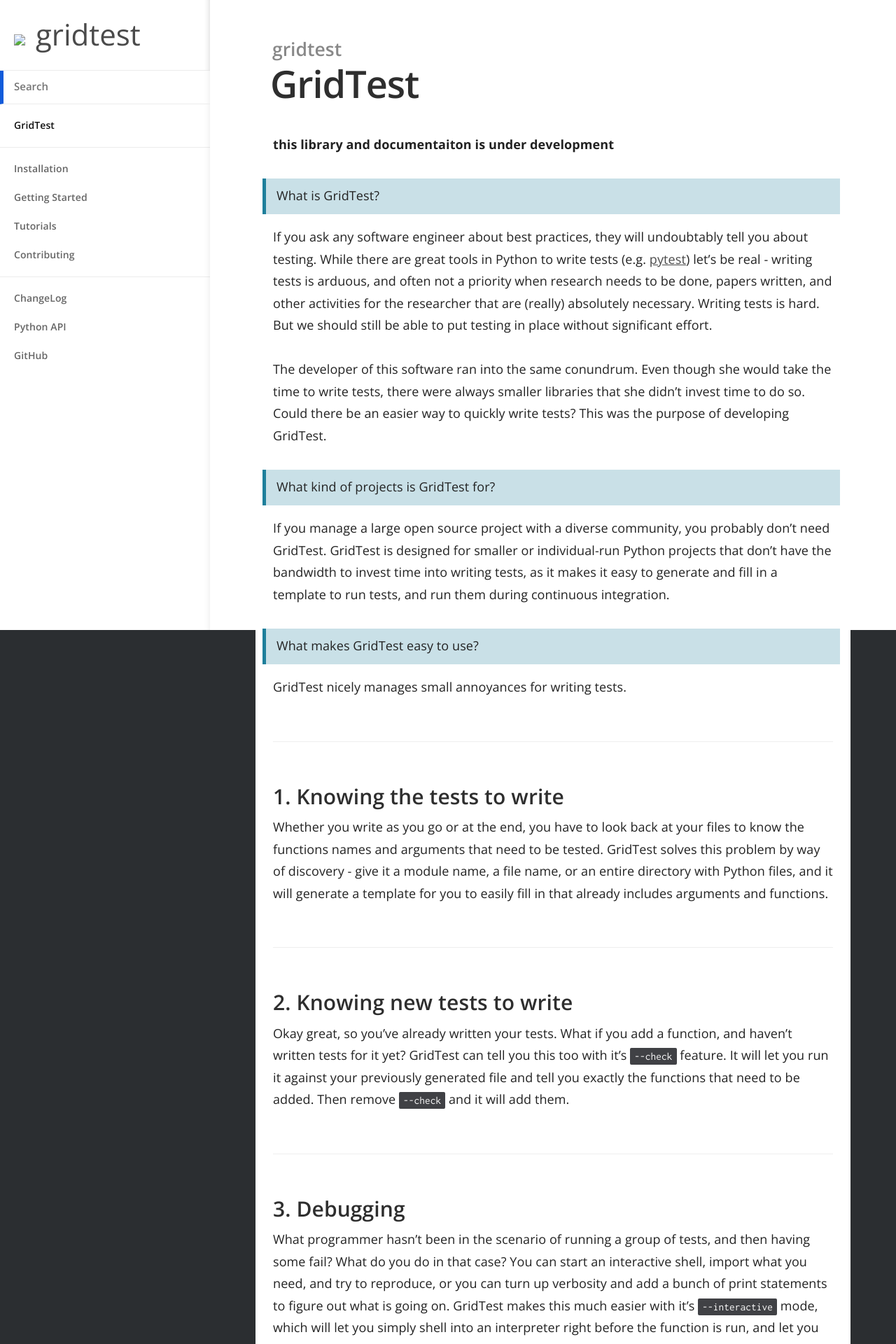
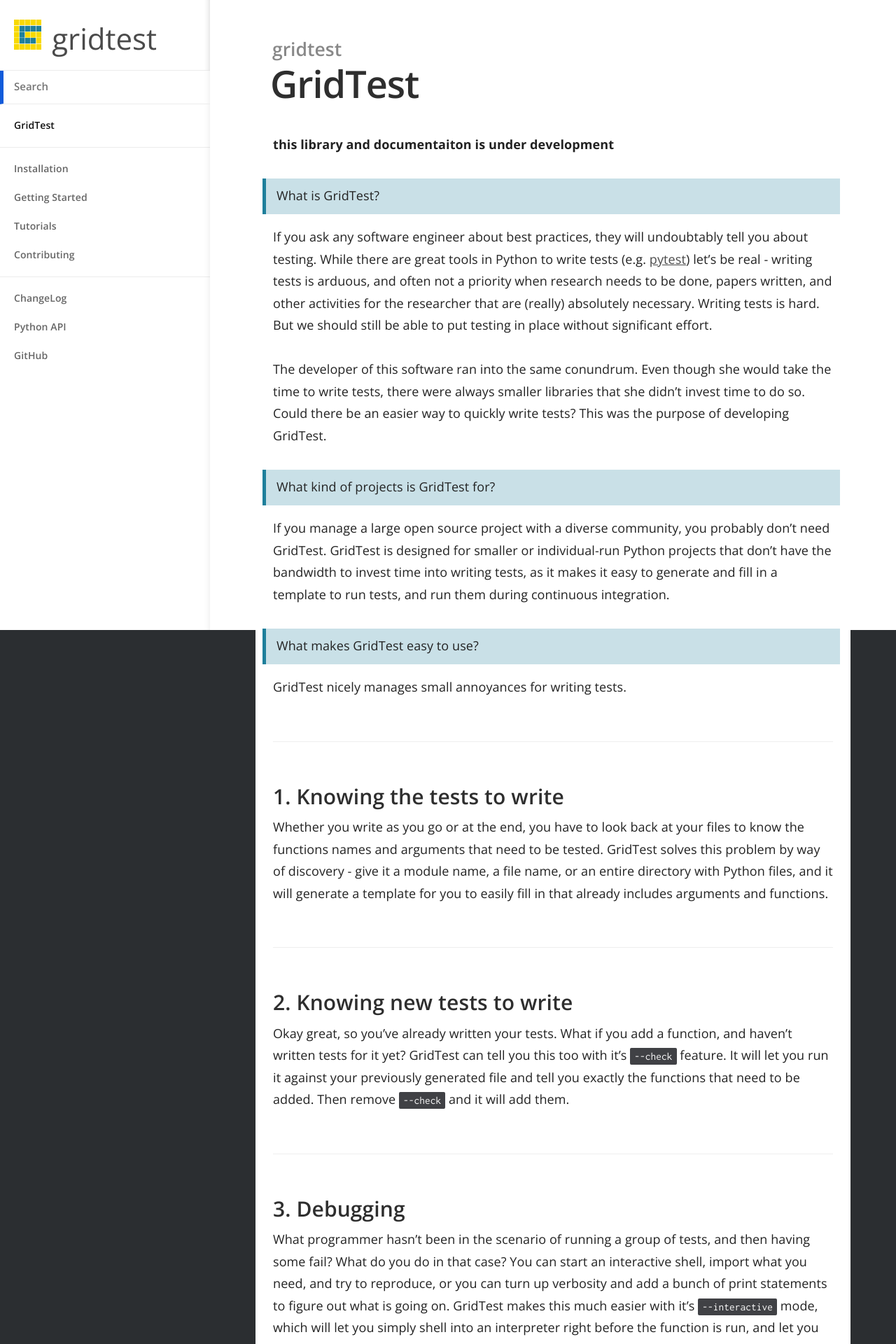
Before and after one commit to vsoch/gridtest, a Jekyll site: the page built from docs/pages/index.md, in a window 1280 px wide. Shown: the top 1920 px of the page at 70% size. Built offline with Jekyll 4.4.1, drawn with Linux system fonts in a browser that asks for light colours.

Commit message:
fixing link to logo
Signed-off-by: vsoch <vsochat@stanford.edu>

```diff
--- a/docs/_layouts/default.html
+++ b/docs/_layouts/default.html
@@ -7,7 +7,7 @@
 		<header>
 			<h1>
 				<a href="{{ site.baseurl }}/" id="name">
-                                   <img src="{{ site.url }}{{ site.baseurl }}/{{ site.logo }}">{{ site.title | downcase }}
+                                   <img src="{{ site.url }}/{{ site.logo }}">{{ site.title | downcase }}
                                 </a>
 				<button type="button" class="open-nav" id="open-nav"></button>
 			</h1>
```
